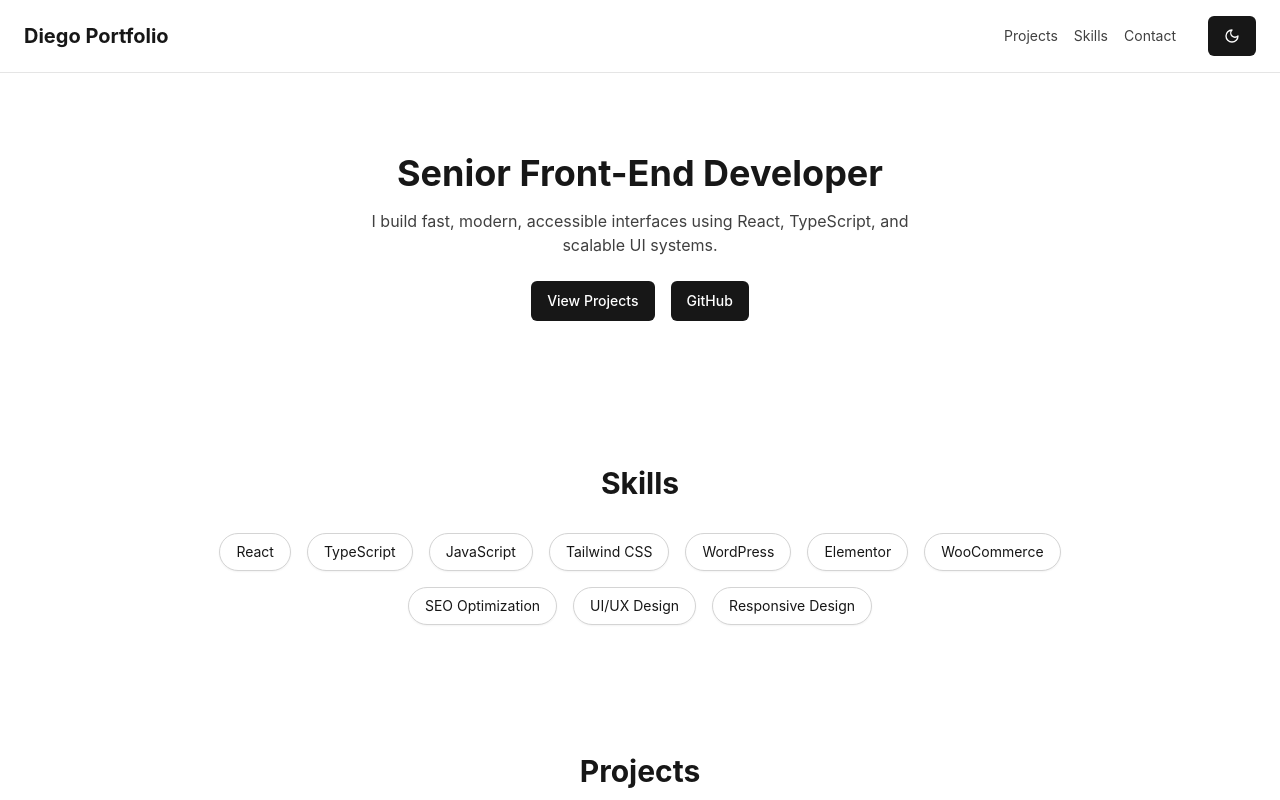
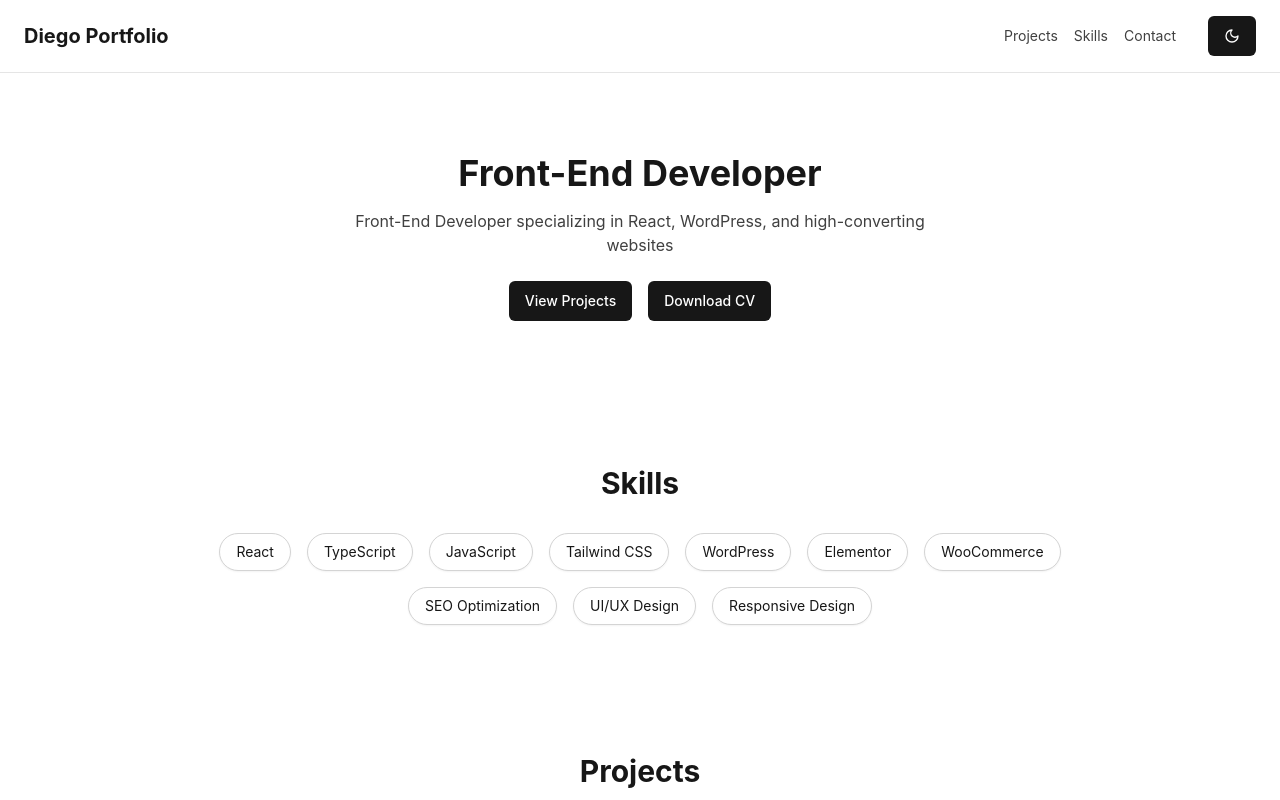
Before and after one commit to DiegoPonce0/MyPortfolio, a React (Vite) app: page / in a window 1280 px wide. Shown: the top 800 px of the page. Built offline with nearby package versions, Linux system fonts and the light colour scheme.

Commit message:
Update Hero component to reflect current role and enhance CV download functionality

```diff
--- a/src/components/Hero.tsx
+++ b/src/components/Hero.tsx
@@ -5,16 +5,22 @@ export default function Hero() {
 return (
 <section className="px-6 py-20 text-center">
 <h2 className="text-4xl font-bold text-neutral-900 dark:text-white">
-Senior Front-End Developer
+Front-End Developer
 </h2>
 <p className="mt-4 text-neutral-700 dark:text-neutral-300 max-w-xl mx-auto">
-I build fast, modern, accessible interfaces using React, TypeScript, and scalable UI systems.
-</p>
+Front-End Developer specializing in React, WordPress, and high-converting websites</p>
 
 
 <div className="mt-6 flex justify-center gap-4">
-<Button variant="default">View Projects</Button>
-<Button variant="default">GitHub</Button>
+        {/* Scroll to Projects */}
+        <a href="#projects">
+          <Button variant="default">View Projects</Button>
+        </a>
+
+        {/* Download CV */}
+        <a href="/cv.pdf" download>
+          <Button variant="default">Download CV</Button>
+        </a>
 </div>
 </section>
 );
```
Also changed, not shown: 1 other file (tests, documents, lock files or other folders).
